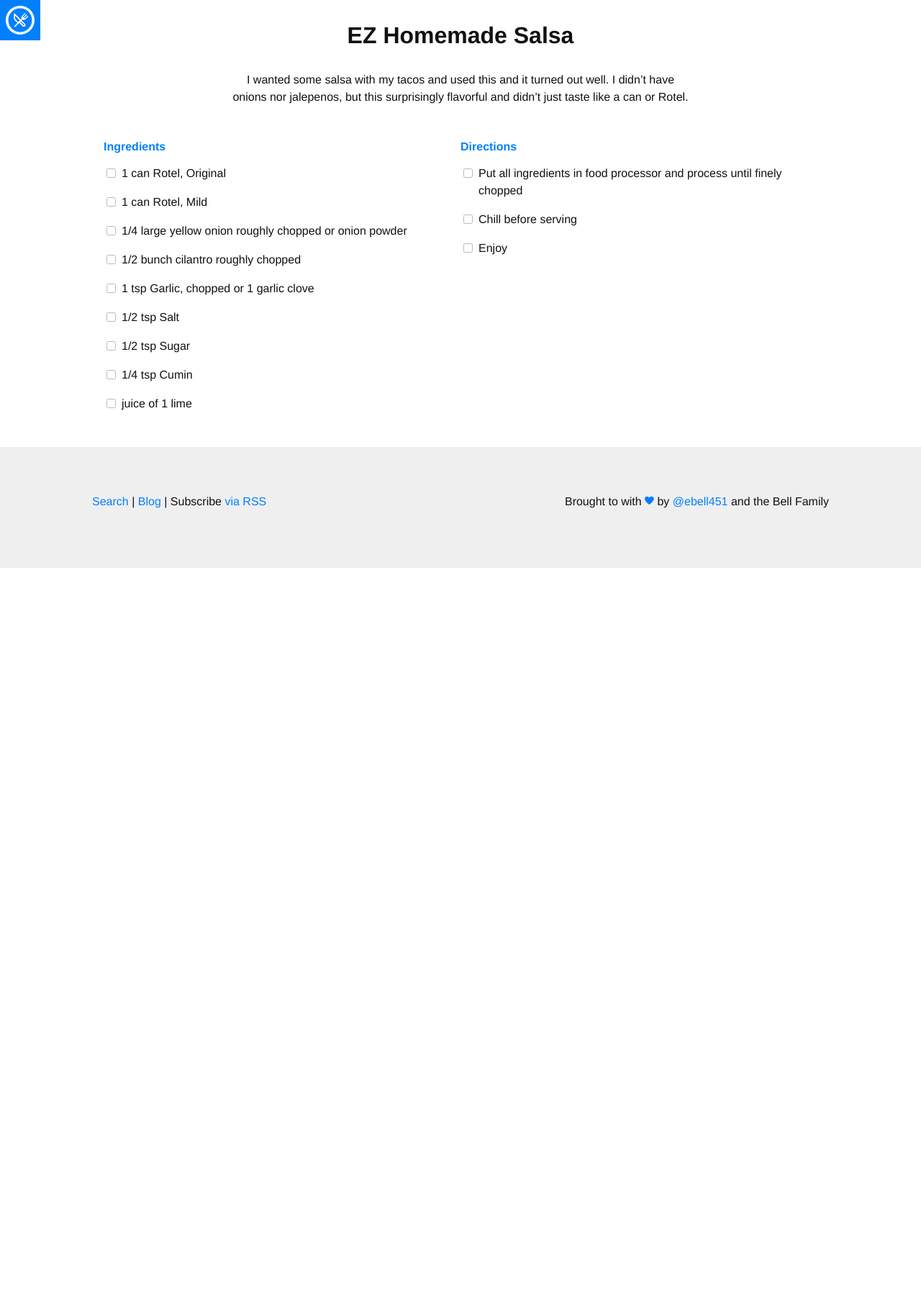
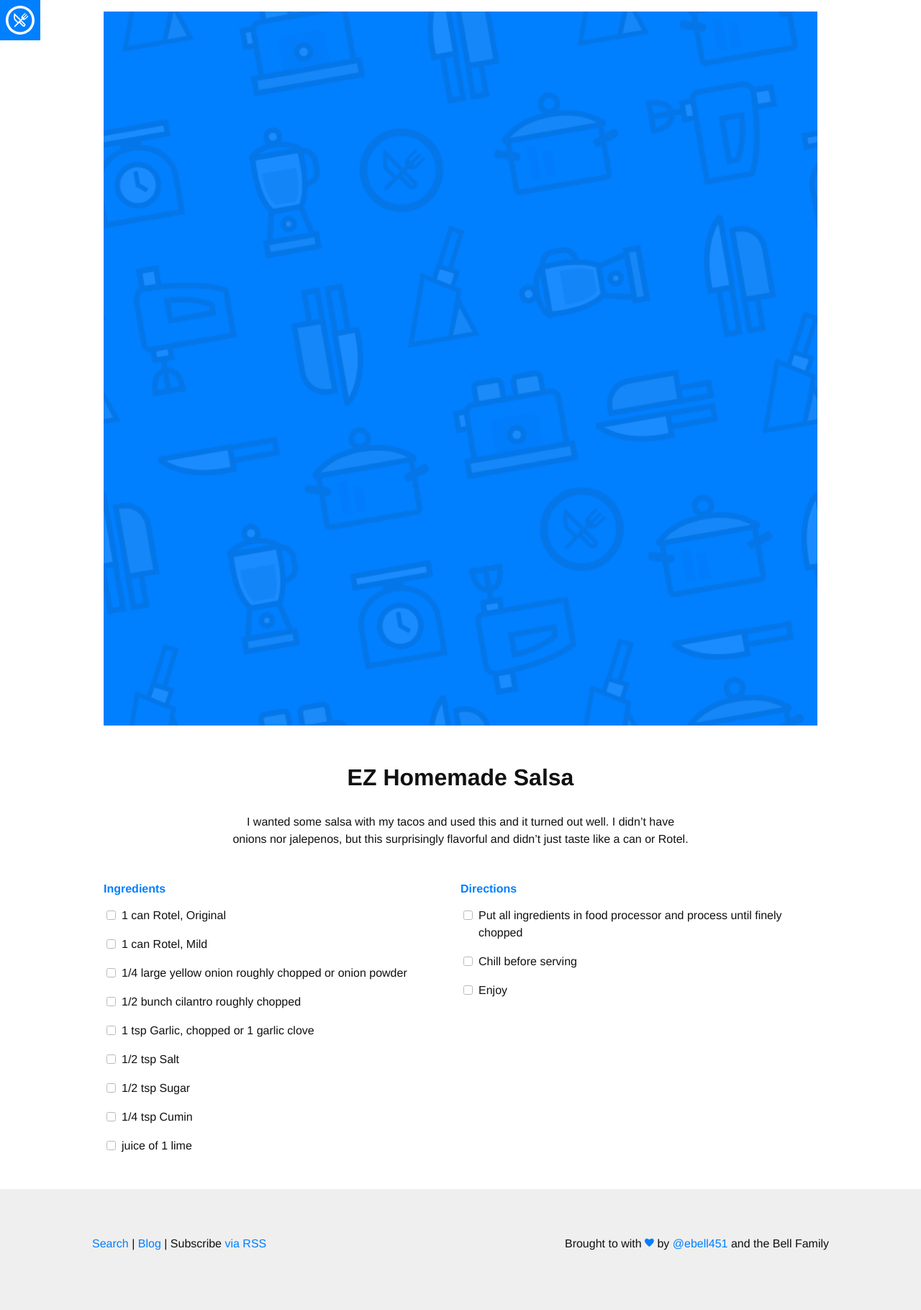
Before and after one commit to ebell451/ebell451.github.io, a Jekyll site: the page built from _recipes/ez-salsa.md, in a window 1280 px wide. Shown: the whole page at 72% size. Built offline with Jekyll 4.4.1, drawn with Linux system fonts in a browser that asks for light colours; nearby versions of some CDN libraries; some web fonts are replaced; before the commit the page ends 900 px from its top, so only the background shows below that.

Commit message:
Update ez-salsa.md

```diff
--- a/_recipes/ez-salsa.md
+++ b/_recipes/ez-salsa.md
@@ -2,6 +2,7 @@
 
 layout: recipe
 title: "EZ Homemade Salsa"
+image: placeholder.png
 tags: appetizer, dip
 
 ingredients:
```
